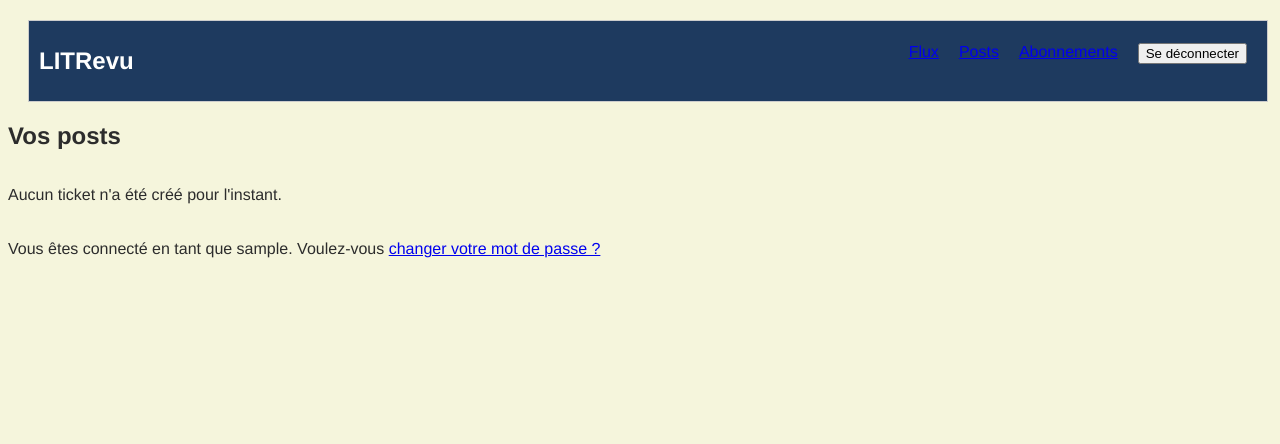
After one commit to SallyPJ/ocp9, a Django app: page /reviews/posts.html/ in a window 1280 px wide. The commit adds this page. Shown: the top 444 px of the page. Run offline with Django 5.2, Linux system fonts and the light colour scheme; the visitor is signed in with stand-in values (Sample User, id 1); data that the repository does not hold is empty.

Commit message:
feat : Ajout de la page Posts feat : Ajout du feed utilisateur dans Posts feat : Ajout de la modification des tickets dans Posts feat : Ajout du bouton et du formulaire critique dans Flux

```diff
--- a/BooksReview/BooksReview/urls.py
+++ b/BooksReview/BooksReview/urls.py
@@ -47,8 +47,9 @@ urlpatterns = [
     path('reviews/create-ticket/', reviews.views.ticket_and_photo_upload, name='create-ticket'),
     path('reviews/<int:ticket_id>/', reviews.views.view_ticket, name='view-reviews'),
     path('reviews/<int:ticket_id>/edit', reviews.views.edit_ticket, name='edit_ticket'),
-    path('reviews/create-review/', reviews.views.create_review, name='create-review'),
-    path('create-ticket-and-review/', reviews.views.create_ticket_and_review, name='create-ticket-and-review')
+    path('create-review/<int:ticket_id>/', reviews.views.create_review, name='create-review'),
+    path('create-ticket-and-review/', reviews.views.create_ticket_and_review, name='create-ticket-and-review'),
+    path('reviews/posts.html/', reviews.views.display_user_posts, name='posts'),
 ]
 
 if settings.DEBUG:
--- a/BooksReview/reviews/templates/reviews/create-review.html
+++ b/BooksReview/reviews/templates/reviews/create-review.html
@@ -1,8 +1,6 @@
 {% extends 'base.html' %}
 {% block content %}
     <h2>Écrire une critique</h2> <form method="post" enctype="multipart/form-data">
-        {{ ticket_form.as_p }}
-        {{ photo_form.as_p }}
         {{ review_form.as_p }}
         {% csrf_token %}
         <button type="submit">Publier</button>
--- a/BooksReview/reviews/templates/reviews/display-feed.html
+++ b/BooksReview/reviews/templates/reviews/display-feed.html
@@ -1,4 +1,3 @@
-
 {% block content %}
     <!-- Section d'affichage des tickets -->
     <section class="tickets-list">
@@ -6,19 +5,46 @@
             {% for ticket in tickets %}
                 <article class="tickets-list__ticket">
                     <p class="ticket__user">{{ ticket.user }} a demandé une critique</p>
-                    <time class = "ticket__time">{{ ticket.time_created }}</time>
+                    <time class="ticket__time">{{ ticket.time_created }}</time>
                     <h2 class="ticket__title">{{ ticket.title }}</h2>
                     <p class="ticket__description">{{ ticket.description }}</p>
-                    <!-- <a href="{% url 'view-reviews' ticket.id %}">-->
-                        {% if ticket.photo %}
-                            <img class="ticket__image" src="{{ ticket.photo.image.url }}" alt="Photo du billet">
-                        {% endif %}
-                    </a>
+
+                    {% if ticket.photo %}
+                        <img class="ticket__image" src="{{ ticket.photo.image.url }}" alt="Photo du billet">
+                    {% endif %}
+
+                    {% if show_buttons and ticket.user == request.user %}
+                    <a href="{% url 'edit_ticket' ticket.id %}" class="btn btn-primary">Modifier</a>
+                    <!-- A corriger -->
+                    <form method="post">
+                        {{ delete_form }}
+                        {% csrf_token %}
+                        <button type="submit" name = "delete_ticket" class="btn btn-secondary">Supprimer</button>
+                    </form>
+                    {% endif %}
+
+                    <!-- Affichage de la critique associée -->
+                    {% if ticket.review_set.all %}
+                        <section class="ticket__reviews">
+                            {% for review in ticket.review_set.all %}
+                                <div class="review">
+                                    <header class="review__header">
+                                        <p>Critique de {{ review.user }}</p>
+                                        <time datetime="{{ review.time_created|date:'c' }}">{{ review.time_created|date:'H:i, d F Y' }}</time>
+                                    </header>
+                                    <h3 class="review__headline">{{ review.headline }}</h3>
+                                    <p class="review__rating">Note : {{ review.rating }} ★</p>
+                                    <p class="review__body">{{ review.body }}</p>
+                                </div>
+                            {% endfor %}
+                        </section>
+                    {% else %}
+                       <button type="button" class="btn btn-primary" onclick="window.location.href='{% url 'create-review' ticket.id %}'">Créer une critique</button>
+                    {% endif %}
                 </article>
             {% endfor %}
         {% else %}
             <p>Aucun ticket n'a été créé pour l'instant.</p>
         {% endif %}
     </section>
-
 {% endblock content %}
--- a/BooksReview/reviews/templates/reviews/edit-ticket.html
+++ b/BooksReview/reviews/templates/reviews/edit-ticket.html
@@ -6,7 +6,6 @@
         {% csrf_token %}
         <button type="submit" >Sauvegarder</button>
     </form>
-    <hr>
     <h3>Supprimer le billet ?</h3>
     <form method="post">
         {{ delete_form }}
--- a/BooksReview/reviews/templates/reviews/home.html
+++ b/BooksReview/reviews/templates/reviews/home.html
@@ -9,6 +9,4 @@
     </section>
     <!-- Affichage des tickets -->
     {% include "reviews/display-feed.html" %}
-
-
 {% endblock content %}
--- /dev/null
+++ b/BooksReview/reviews/templates/reviews/posts.html
@@ -0,0 +1,6 @@
+{% extends "base.html" %}
+
+{% block content %}
+    <h2> Vos posts</h2>
+    {% include "reviews/display-feed.html" %}
+{% endblock content %}
--- a/BooksReview/reviews/views.py
+++ b/BooksReview/reviews/views.py
@@ -1,24 +1,16 @@
 from django.contrib.auth.decorators import login_required
 from django.shortcuts import render, redirect, get_object_or_404
 from django.http import HttpResponseForbidden
-from .models import Ticket, Photo
+from .models import Ticket, Photo, Review
 from .forms import TicketForm
 from . import forms
 
 
 @login_required
 def home(request):
-    tickets = Ticket.objects.all()  # Récupère tous les tickets
+    tickets = Ticket.objects.prefetch_related('review_set') # Récupère tous les tickets
     photos = Photo.objects.all()
     #form = TicketForm()  # Formulaire pour créer un nouveau ticket
-
-    if request.method == 'POST':
-        form = TicketForm(request.POST)
-        if form.is_valid():
-            ticket = form.save(commit=False)  # Crée une instance sans la sauvegarder encore
-            ticket.user = request.user  # Assigne l'utilisateur connecté
-            ticket.save()
-            return redirect('home')  # Redirige vers la page d'accueil après la création du ticket
 
     return render(request, 'reviews/home.html', {'tickets': tickets,'photos': photos})
 #'form': form}
@@ -64,12 +56,12 @@ def edit_ticket(request, ticket_id):
             edit_form = forms.TicketForm(request.POST, instance=ticket)
             if edit_form.is_valid():
                 edit_form.save()
-                return redirect('home')
+                return redirect('posts')
         if 'delete_ticket' in request.POST:
             delete_form = forms.DeleteTicketForm(request.POST)
             if delete_form.is_valid():
                 ticket.delete()
-                return redirect('home')
+                return redirect('posts')
     context = {
         'edit_form': edit_form,
         'delete_form': delete_form,
@@ -78,16 +70,23 @@ def edit_ticket(request, ticket_id):
 
 
 @login_required
-def create_review(request):
+def create_review(request,ticket_id):
+    ticket = get_object_or_404(Ticket, id=ticket_id)
     review_form = forms.ReviewForm()
     if request.method == 'POST':
         review_form = forms.ReviewForm(request.POST)
         if review_form.is_valid():
             review = review_form.save(commit=False)
             review.user = request.user
+            review.ticket = ticket
             review.save()
             return redirect('home')
-    return render(request, 'reviews/create-review.html',{'review_form': review_form})
+
+    context = {
+        'review_form': review_form,
+        'ticket': ticket,
+    }
+    return render(request, 'reviews/create-review.html', context=context)
 
 @login_required
 def create_ticket_and_review(request):
@@ -124,11 +123,9 @@ def create_ticket_and_review(request):
     }
     return render(request, 'reviews/create-ticket-and-review.html', context=context)
 
-@login_required
-def display_review_with_ticket(request, review_id):
-    review = get_object_or_404(Review, id=review_id)
-    ticket = review.ticket  # Relation entre Review et Ticket
-    return render(request, 'reviews/display_review_with_ticket.html', {
-        'review': review,
-        'ticket': ticket
-    })
+
+
+@login_required()
+def display_user_posts(request):
+    user_tickets = Ticket.objects.filter(user=request.user).prefetch_related('review_set')
+    return render(request, 'reviews/posts.html', {'tickets': user_tickets, 'show_buttons': True})
--- a/BooksReview/static/styles.css
+++ b/BooksReview/static/styles.css
@@ -11,10 +11,11 @@ body {
 .header {
     border: 1px solid #ccc;
     background-color: #1e3a5f;
-    margin-bottom: 20px;
+    margin: 20px;
     display: flex;
     justify-content: space-between; /* Aligne les éléments sur les bords */
     align-items: center;
+
 }
 
 .header__title {
@@ -30,10 +31,14 @@ body {
     list-style-type : none;
     display: flex;
     justify-content: space-between;
+    gap: 20px;
+    margin: 20px;
+
 }
 
 .navbar__item {
     display: inline;
+    color: white;
 
 }
 
--- a/BooksReview/templates/base.html
+++ b/BooksReview/templates/base.html
@@ -12,8 +12,8 @@
                 <nav class="navbar">
                     <ul class="navbar__links">
                         <li class="navbar__item"><a href="{% url 'home' %}">Flux</a></li>
-                        <li class="navbar__item"><a href="{% url 'create-ticket' %}">Posts</a></li>
-                        <li class="navbar__item"><a href="{% url 'create-review' %}">Abonnements</a></li>
+                        <li class="navbar__item"><a href="{% url 'posts' %}">Posts</a></li>
+                         <li class="navbar__item"><a href="{% url 'posts' %}">Abonnements</a></li>
                         <li class="navbar__item">
                             <form method="post" action="{% url 'logout' %}" >
                                 {% csrf_token %}
```
Also changed, not shown: BooksReview/reviews/templates/reviews/delete_ticket.html (added, +18 -0 lines).
